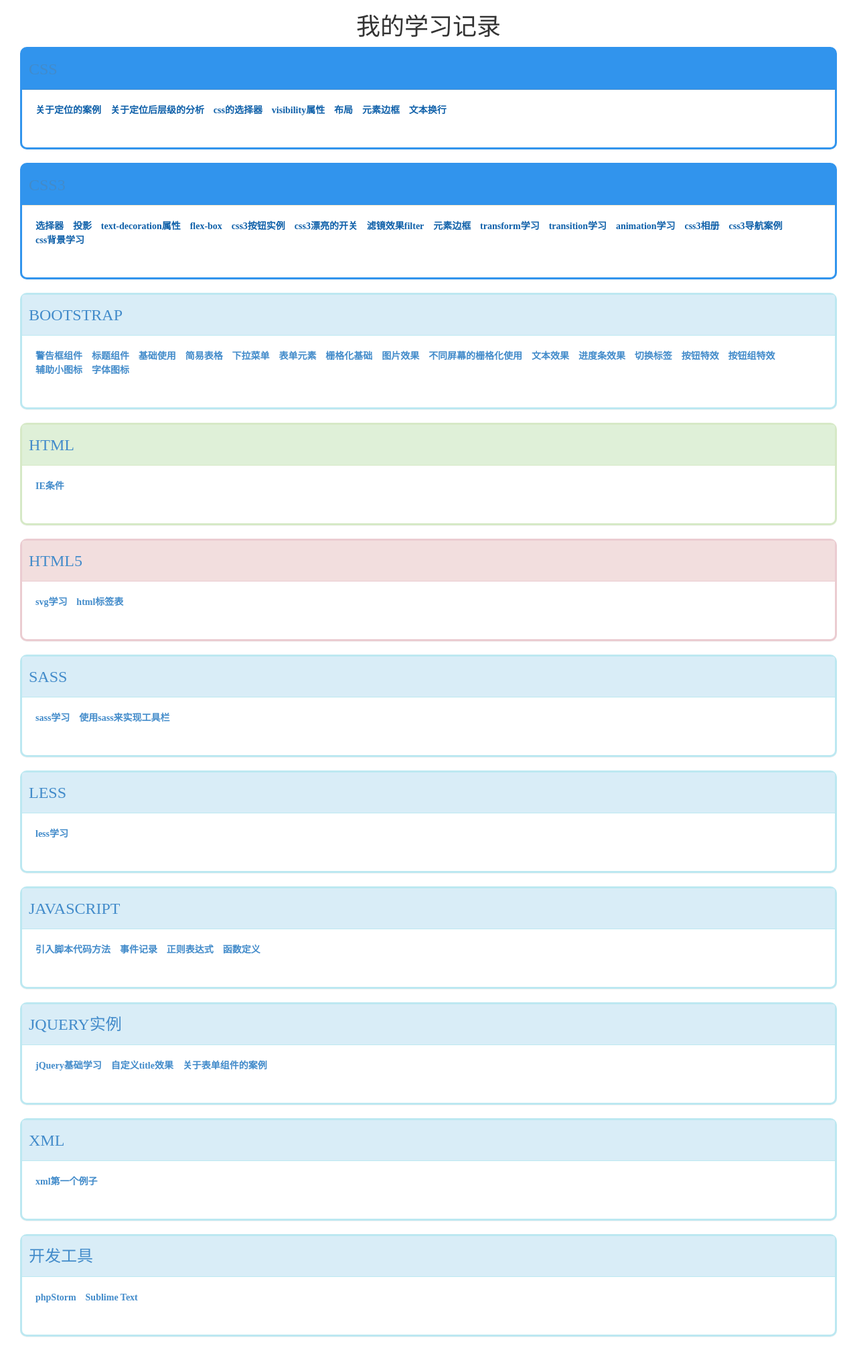
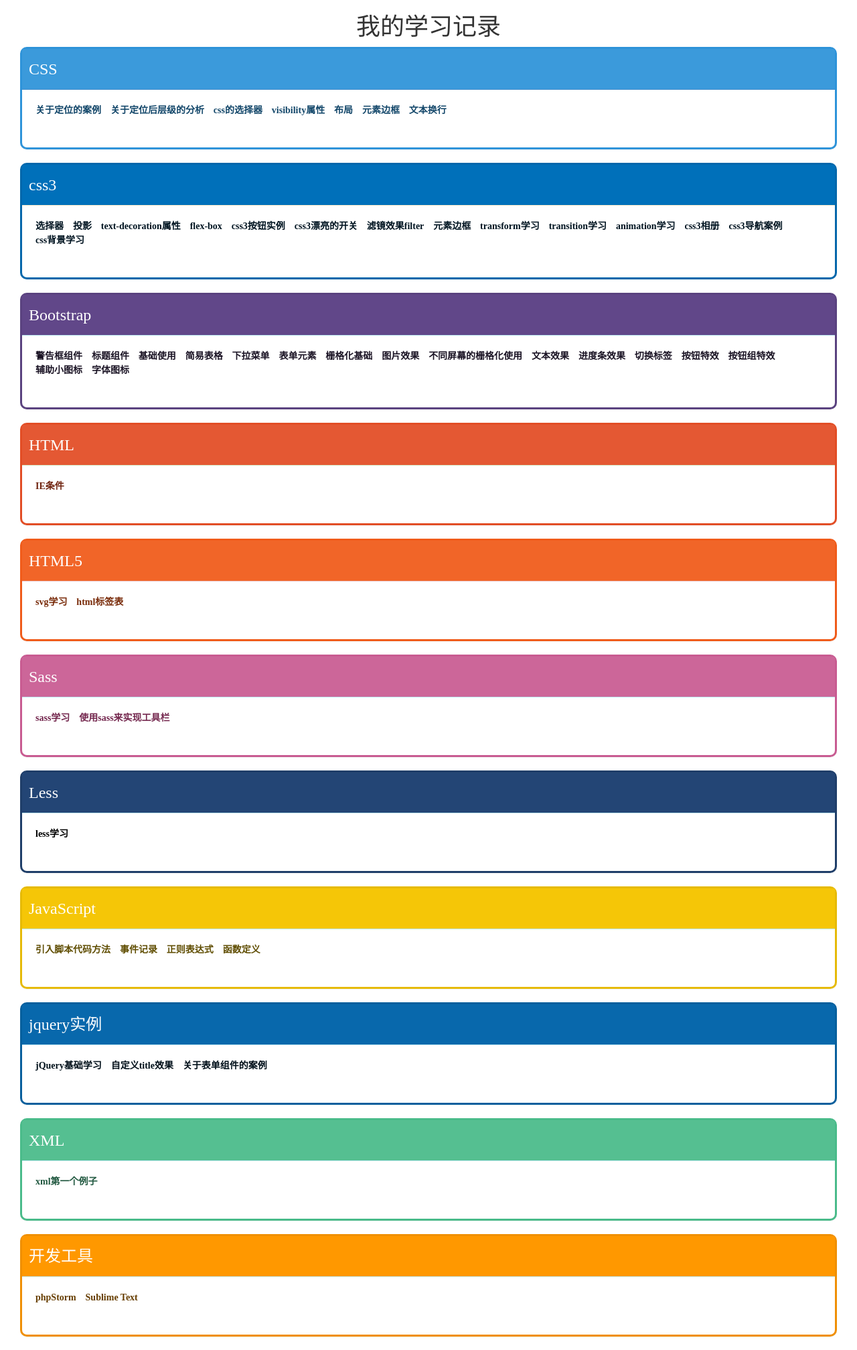
Before and after one commit to qwguo/learn, a PHP site: page / in a window 1280 px wide. Shown: the whole page at 67% size. Run offline with PHP 8.4, Linux system fonts and the light colour scheme; style sheets or scripts are compiled from the project's sources.

Commit message:
qwguo
Signed-off-by: qwguo <75624839@qq.com>

```diff
--- a/public_css/base_style.less
+++ b/public_css/base_style.less
@@ -1,8 +1,69 @@
-@css-bgcolor:#3194ed; // css color
+// css color
+@css-bgColor:#3B9ADB;
+@css-borderColor:darken(@css-bgColor, 3%);
 @css-headColor:#fff;
-@css-color:darken(@css-bgcolor, 20%);
-@css-color-hover:darken(@css-bgcolor, 30%);
-@css3-color:  darken(@css-color, 10%);
+@css-bodyColor:darken(@css-bgColor, 30%);
+@css-bodyColorHover:lighten(@css-bgColor, 5%);
+//css3
+@css3-bgColor:#0070BA;
+@css3-borderColor:darken(@css3-bgColor, 3%);
+@css3-headColor:#fff;
+@css3-bodyColor:darken(@css3-bgColor, 30%);
+@css3-bodyColorHover:lighten(@css3-bgColor, 5%);
+//sass
+@sass-bgColor:#CC6699;
+@sass-borderColor:darken(@sass-bgColor, 3%);
+@sass-headColor:#fff;
+@sass-bodyColor:darken(@sass-bgColor, 30%);
+@sass-bodyColorHover:lighten(@sass-bgColor, 5%);
+//bootstrap
+@bootstrap-bgColor:#614789;
+@bootstrap-borderColor:darken(@bootstrap-bgColor, 3%);
+@bootstrap-headColor:#fff;
+@bootstrap-bodyColor:darken(@bootstrap-bgColor, 30%);
+@bootstrap-bodyColorHover:lighten(@bootstrap-bgColor, 5%);
+//HTML5
+@html5-bgColor:#F16528;
+@html5-borderColor:darken(@html5-bgColor, 3%);
+@html5-headColor:#fff;
+@html5-bodyColor:darken(@html5-bgColor, 30%);
+@html5-bodyColorHover:lighten(@html5-bgColor, 5%);
+//HTML
+@html-bgColor:#E45833;
+@html-borderColor:darken(@html-bgColor, 3%);
+@html-headColor:#fff;
+@html-bodyColor:darken(@html-bgColor, 30%);
+@html-bodyColorHover:lighten(@html-bgColor, 5%);
+//XML
+@xml-bgColor:#55BF91;
+@xml-borderColor:darken(@xml-bgColor, 3%);
+@xml-headColor:#fff;
+@xml-bodyColor:darken(@xml-bgColor, 30%);
+@xml-bodyColorHover:lighten(@xml-bgColor, 5%);
+//less
+@less-bgColor:#234575;
+@less-borderColor:darken(@less-bgColor, 3%);
+@less-headColor:#fff;
+@less-bodyColor:darken(@less-bgColor, 30%);
+@less-bodyColorHover:lighten(@less-bgColor, 5%);
+//javascript
+@javascript-bgColor:#F5C607;
+@javascript-borderColor:darken(@javascript-bgColor, 3%);
+@javascript-headColor:#fff;
+@javascript-bodyColor:darken(@javascript-bgColor, 30%);
+@javascript-bodyColorHover:lighten(@javascript-bgColor, 5%);
+//jquery
+@jquery-bgColor:#0868AC;
+@jquery-borderColor:darken(@jquery-bgColor, 3%);
+@jquery-headColor:#fff;
+@jquery-bodyColor:darken(@jquery-bgColor, 30%);
+@jquery-bodyColorHover:lighten(@jquery-bgColor, 5%);
+//IDE
+@IDE-bgColor:#FF9800;
+@IDE-borderColor:darken(@IDE-bgColor, 3%);
+@IDE-headColor:#fff;
+@IDE-bodyColor:darken(@IDE-bgColor, 30%);
+@IDE-bodyColorHover:lighten(@IDE-bgColor, 5%);
 .q {
     zoom: 1;
 }
@@ -43,19 +104,23 @@ h1.big-title {
     color: #444;
   }
 }
-.panel-color(@color_1, @color_2, @color_3, @color_4){
-    border-color: @color_1;
-    dt.panel-heading {
-      background-color: @color_2;
+.panel-color(@bgColor:black; @borderColor:black;  @headColor:black;  @bodyColor:black; @bodyColorHover:black) {
+  border-color: @borderColor;
+  dt.panel-heading {
+    background-color: @bgColor;
+    color: @headColor;
+    a {
+      color: @headColor;
     }
-    dd.panel-body {
-      a{
-        color: @color_3;
-        &:hover{
-          color: @color_4;
-        }
+  }
+  dd.panel-body {
+    a {
+      color: @bodyColor;
+      &:hover {
+        color: @bodyColorHover;
       }
     }
+  }
 }
 
 /**学习列表样式**/
@@ -69,7 +134,7 @@ dl.panel{
     line-height: 40px;
     font-weight: bold;
     padding: 10px;
-    text-transform: uppercase;
+    //text-transform: uppercase;
     a {
       text-decoration: none;
     }
@@ -97,121 +162,39 @@ dl.panel{
     }
   }
   &.css-panel {
-    .panel-color(@css-bgcolor,  @css-bgcolor,  @css-color,  @css-color-hover);
+    .panel-color(@bgColor:@css-bgColor;@borderColor:@css-borderColor;  @headColor:@css-headColor;  @bodyColor:@css-bodyColor; @bodyColorHover:@css-bodyColorHover);
   }
   &.css3-panel {
-    border-color: @css-bgcolor;
-    dt.panel-heading {
-      background-color: @css-bgcolor;
-    }
-    dd.panel-body {
-      a{
-        color: @css-color;
-        &:hover{
-          color:@css-color-hover;
-        }
-      }
-    }
+    .panel-color(@bgColor:@css3-bgColor;@borderColor:@css3-borderColor;  @headColor:@css3-headColor;  @bodyColor:@css3-bodyColor; @bodyColorHover:@css3-bodyColorHover);
+  }
+  &.sass-panel {
+    .panel-color(@bgColor:@sass-bgColor;@borderColor:@sass-borderColor;  @headColor:@sass-headColor;  @bodyColor:@sass-bodyColor; @bodyColorHover:@sass-bodyColorHover);
+  }
+  &.bootstrap-panel {
+    .panel-color(@bgColor:@bootstrap-bgColor;@borderColor:@bootstrap-borderColor;  @headColor:@bootstrap-headColor;  @bodyColor:@bootstrap-bodyColor; @bodyColorHover:@bootstrap-bodyColorHover);
+  }
+  &.less-panel {
+    .panel-color(@bgColor:@less-bgColor;@borderColor:@less-borderColor;  @headColor:@less-headColor;  @bodyColor:@less-bodyColor; @bodyColorHover:@less-bodyColorHover);
+  }
+  &.html5-panel {
+    .panel-color(@bgColor:@html5-bgColor;@borderColor:@html5-borderColor;  @headColor:@html5-headColor;  @bodyColor:@html5-bodyColor; @bodyColorHover:@html5-bodyColorHover);
+  }
+  &.xml-panel {
+    .panel-color(@bgColor:@xml-bgColor;@borderColor:@xml-borderColor;  @headColor:@xml-headColor;  @bodyColor:@xml-bodyColor; @bodyColorHover:@xml-bodyColorHover);
+  }
+  &.html-panel {
+    .panel-color(@bgColor:@html-bgColor;@borderColor:@html-borderColor;  @headColor:@html-headColor;  @bodyColor:@html-bodyColor; @bodyColorHover:@html-bodyColorHover);
+  }
+  &.jquery-panel {
+    .panel-color(@bgColor:@jquery-bgColor;@borderColor:@jquery-borderColor;  @headColor:@jquery-headColor;  @bodyColor:@jquery-bodyColor; @bodyColorHover:@jquery-bodyColorHover);
+  }
+  &.javascript-panel {
+    .panel-color(@bgColor:@javascript-bgColor;@borderColor:@javascript-borderColor;  @headColor:@javascript-headColor;  @bodyColor:@javascript-bodyColor; @bodyColorHover:@javascript-bodyColorHover);
+  }
+  &.IDE-panel {
+    .panel-color(@bgColor:@IDE-bgColor;@borderColor:@IDE-borderColor;  @headColor:@IDE-headColor;  @bodyColor:@IDE-bodyColor; @bodyColorHover:@IDE-bodyColorHover);
   }
 }
-
-dl.css3-list dt {
-    background-color: #6FB934;
-}
-
-dl.css3-list dd {
-    border-color: #6FB934;
-}
-
-dl.css3-list dd a:hover {
-    color: #6FB934;
-}
-
-dl.sass-list dt {
-    background-color: #f850ca;
-}
-
-dl.sass-list dd {
-    border-color: #f850ca;
-}
-
-dl.sass-list dd a:hover {
-    color: #f850ca;
-}
-
-dl.less-list dt {
-    background-color: #000A9E;
-}
-
-dl.less-list dd {
-    border-color: #000A9E;
-}
-
-dl.less-list dd a:hover {
-    color: #000A9E;
-}
-
-dl.html-list dt {
-    background-color: #222222;
-}
-
-dl.html-list dd {
-    border-color: #222222;
-}
-
-dl.html-list dd a:hover {
-    color: #222222;
-}
-
-dl.html5-list dt {
-    background-color: #F2743E;
-}
-
-dl.html5-list dd {
-    border-color: #F2743E;
-}
-
-dl.html5-list dd a:hover {
-    color: #F2743E;
-}
-
-dl.javascript-list dt {
-    background-color: #F767E3;
-}
-
-dl.javascript-list dd {
-    border-color: #F767E3;
-}
-
-dl.javascript-list dd a:hover {
-    color: #F767E3;
-}
-
-dl.xml-list dt {
-    background-color: #B0E24B;
-}
-
-dl.xml-list dd {
-    border-color: #B0E24B;
-}
-
-dl.xml-list dd a:hover {
-    color: #B0E24B;
-}
-
-dl.bootstrap-list dt {
-    text-transform: capitalize;
-    background-color: #523A77;
-}
-
-dl.bootstrap-list dd {
-    border-color: #523A77;
-}
-
-dl.bootstrap-list dd a:hover {
-    color: #523A77;
-}
-
 
 /**页面代码展示**/
 
```
